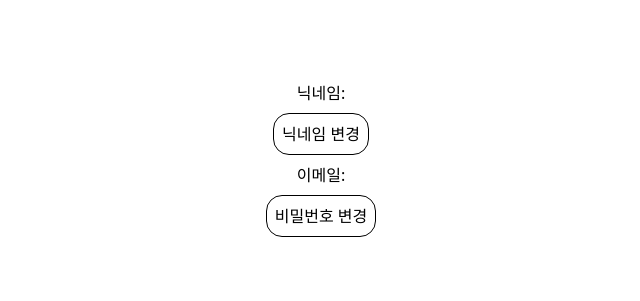
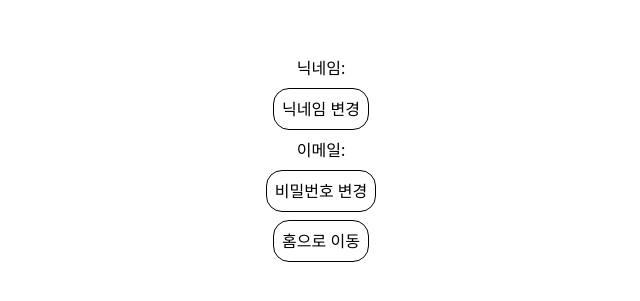
Before and after one commit to Team-Ilmansa/yeogiga-web, a React (Vite) app: page /mypage in a window 1280 px wide. Shown: the part 241-542 px from the top of the page, without its empty margins (319-959 px from the left). Built offline with nearby package versions, Linux system fonts and the light colour scheme; no server answers.

Commit message:
feat: 홈이동버튼 추가

```diff
--- a/src/pages/MyPage.jsx
+++ b/src/pages/MyPage.jsx
@@ -77,11 +77,7 @@ const MyPage = () => {
   return (
     <div className='flex h-screen w-screen flex-col items-center justify-center gap-2'>
       <p>닉네임: {userInfo.nickname}</p>
-      {loginType == 'SOCIAL' && (
-        <button onClick={() => navigate('/')}>홈으로 이동</button>
-      )}
       <button onClick={toggleNicknameInput}>닉네임 변경</button>
-
       {isNicknameInputOpen && (
         <form onSubmit={updateNickname} className='flex gap-2'>
           <input
@@ -121,6 +117,7 @@ const MyPage = () => {
           )}
         </>
       )}
+      <button onClick={() => navigate('/')}>홈으로 이동</button>
     </div>
   )
 }
```
